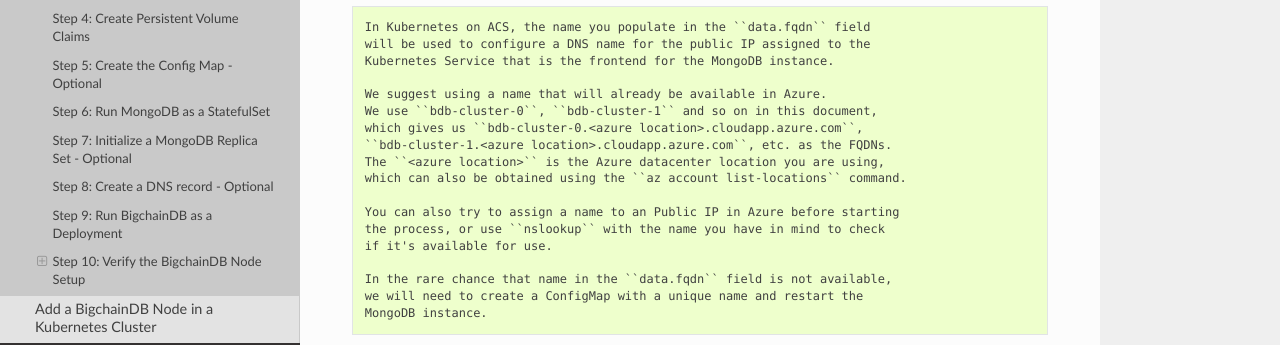
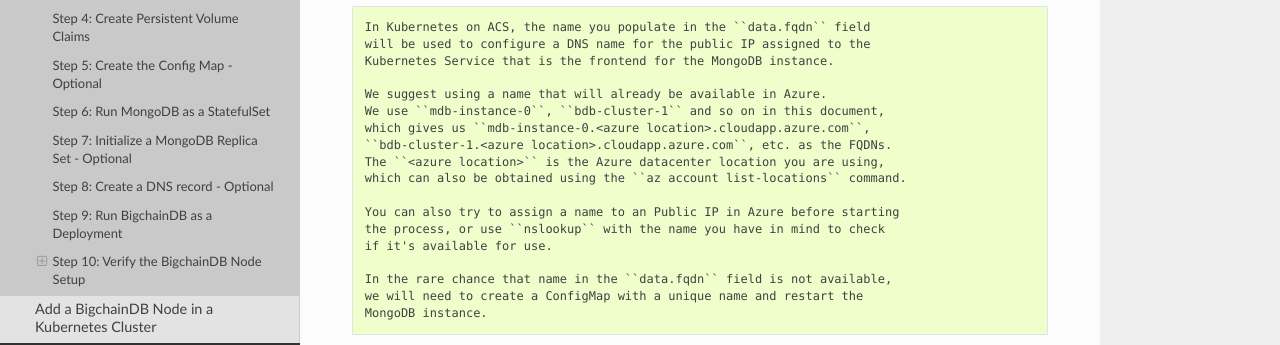
Before and after one commit to bigchaindb/bigchaindb, a Sphinx documentation site: the page built from docs/server/source/cloud-deployment-templates/node-on-kubernetes.rst, in a window 1280 px wide and 900 px high, scrolled down 3064 px. Shown: the part 240-585 px from the top of the window. Built offline with Sphinx 7.4.7 and the Read the Docs theme 2.0.0, drawn with Linux system fonts in a browser that asks for light colours; pages that are not in the unit, such as notebooks, are missing from menus; some of the changed text lies outside the part shown.

Commit message:
More doc fixes and formatting

```diff
--- a/docs/server/source/cloud-deployment-templates/add-node-on-kubernetes.rst
+++ b/docs/server/source/cloud-deployment-templates/add-node-on-kubernetes.rst
@@ -98,7 +98,7 @@
 .. code:: bash
 
    $ kubectl --context ctx-1 exec -it mdb-0 -c mongodb -- /bin/bash
-   $ mongo --port 27017
+   root@mdb-0# mongo --port 27017
 
 We can only add members to a replica set from the ``PRIMARY`` instance.
 The ``mongo`` shell prompt should state that this is the primary member in the
--- a/docs/server/source/cloud-deployment-templates/node-on-kubernetes.rst
+++ b/docs/server/source/cloud-deployment-templates/node-on-kubernetes.rst
@@ -194,8 +194,8 @@
     Kubernetes Service that is the frontend for the MongoDB instance.
 
     We suggest using a name that will already be available in Azure.
-    We use ``bdb-cluster-0``, ``bdb-cluster-1`` and so on in this document,
-    which gives us ``bdb-cluster-0.<azure location>.cloudapp.azure.com``,
+    We use ``mdb-instance-0``, ``bdb-cluster-1`` and so on in this document,
+    which gives us ``mdb-instance-0.<azure location>.cloudapp.azure.com``,
     ``bdb-cluster-1.<azure location>.cloudapp.azure.com``, etc. as the FQDNs.
     The ``<azure location>`` is the Azure datacenter location you are using,
     which can also be obtained using the ``az account list-locations`` command.
@@ -310,10 +310,10 @@
 
 .. code:: bash
 
-   > rs.initiate({ _id : "bigchain-rs", members: [ { _id : 0, host : "bdb-cluster-0.westeurope.cloudapp.azure.com:27017" } ] })
+   > rs.initiate({ _id : "bigchain-rs", members: [ { _id : 0, host :"mdb-instance-0.westeurope.cloudapp.azure.com:27017" } ] })
 
 
-where ``bdb-cluster-0.westeurope.cloudapp.azure.com`` is the value stored in
+where ``mdb-instance-0.westeurope.cloudapp.azure.com`` is the value stored in
 the ``data.fqdn`` field in the ConfigMap created using ``mongo-cm.yaml``.
 
 
```
Also changed, not shown: k8s/mongodb/container/README.md.
